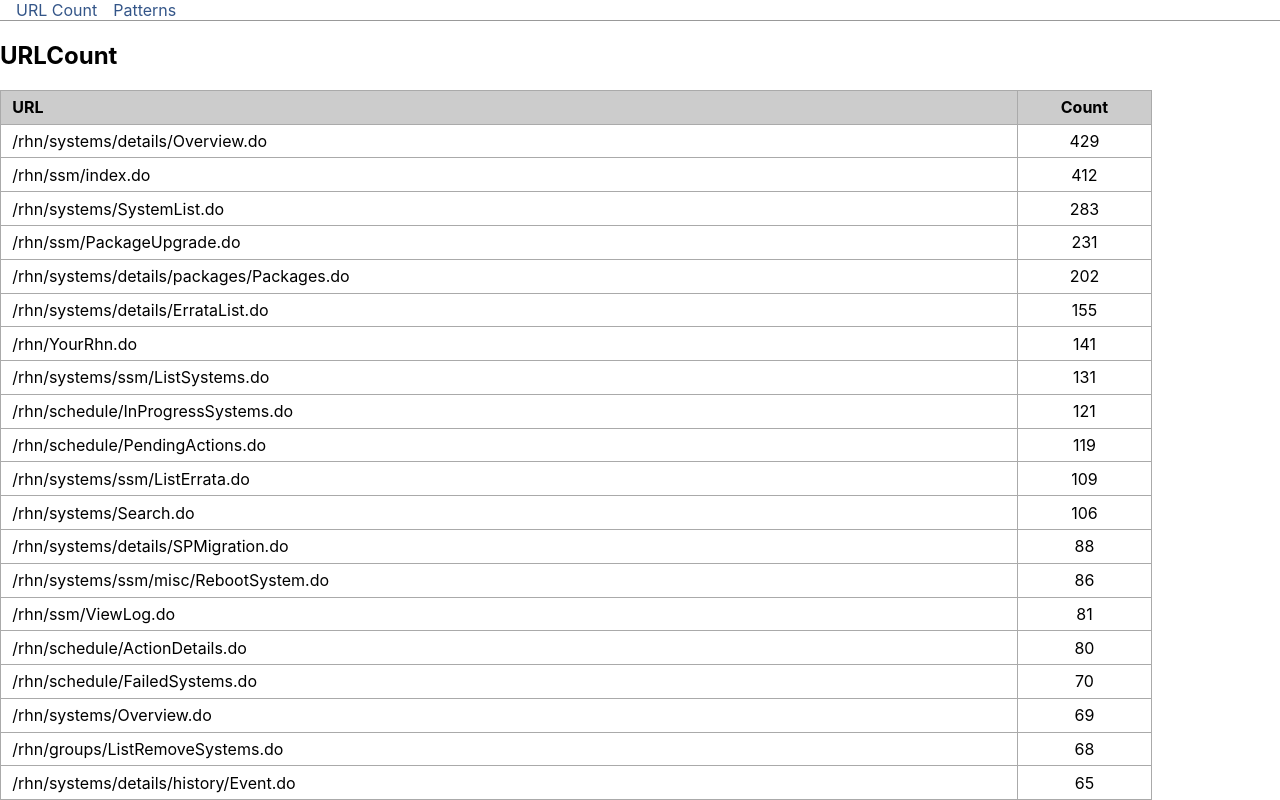
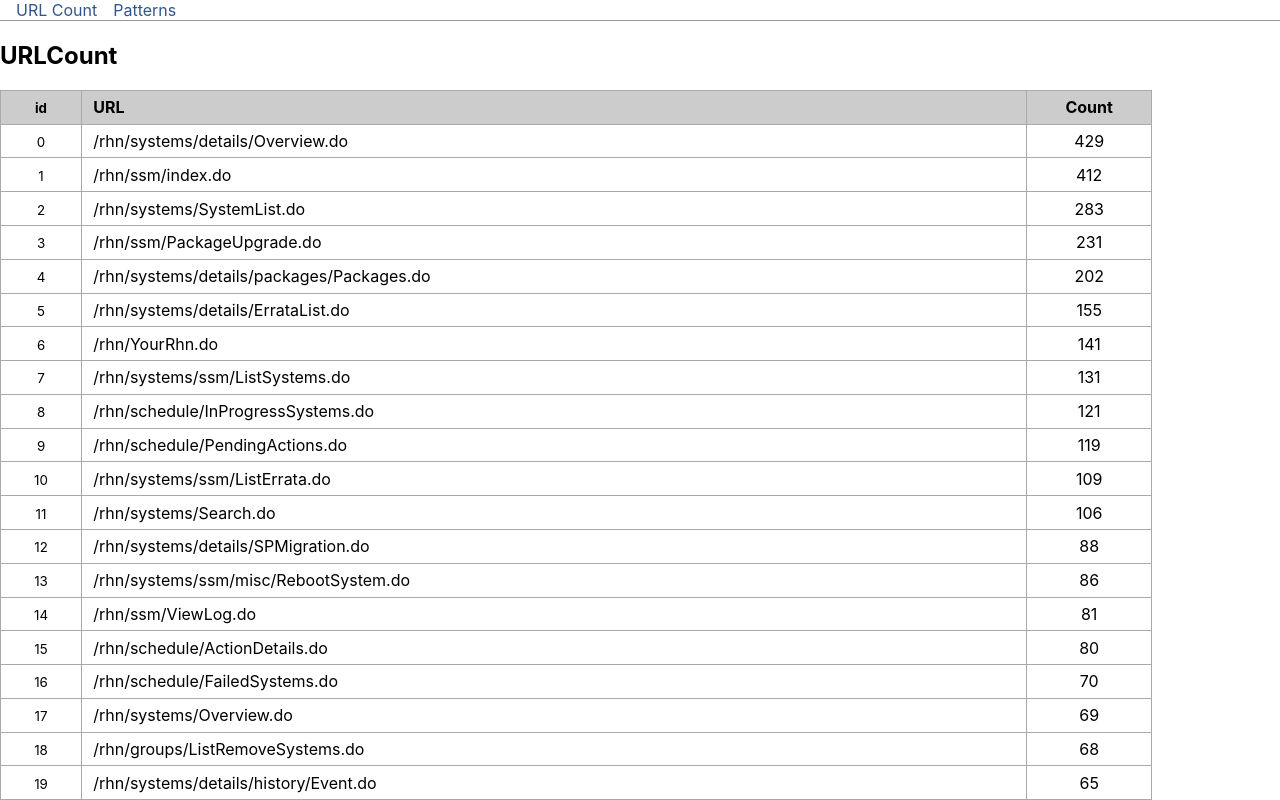
Before and after one commit to ncounter/surftrace, a React (Create React App) app in the folder surftrace-view/: page /urlcount in a window 1280 px wide. Shown: the top 800 px of the page. Built offline with nearby package versions, Linux system fonts and the light colour scheme; the HTML template or start-up script is replaced by a standard one.

Commit message:
Add incremental id value to the table row

```diff
--- a/surftrace-view/src/App.js
+++ b/surftrace-view/src/App.js
@@ -37,14 +37,16 @@ function URLCount() {
       <table>
         <thead>
           <tr>
+            <th className="center"><small>id</small></th>
             <th>URL</th>
             <th className="center">Count</th>
           </tr>
         </thead>
         <tbody>
           {
-            urlCountData.map(d =>
-              <tr>
+            urlCountData.map((d, i) =>
+              <tr key={"row-" + i}>
+                <td className="center"><small>{i}</small></td>
                 <td>{d.url}</td>
                 <td className="center">{d.count}</td>
               </tr>
```
